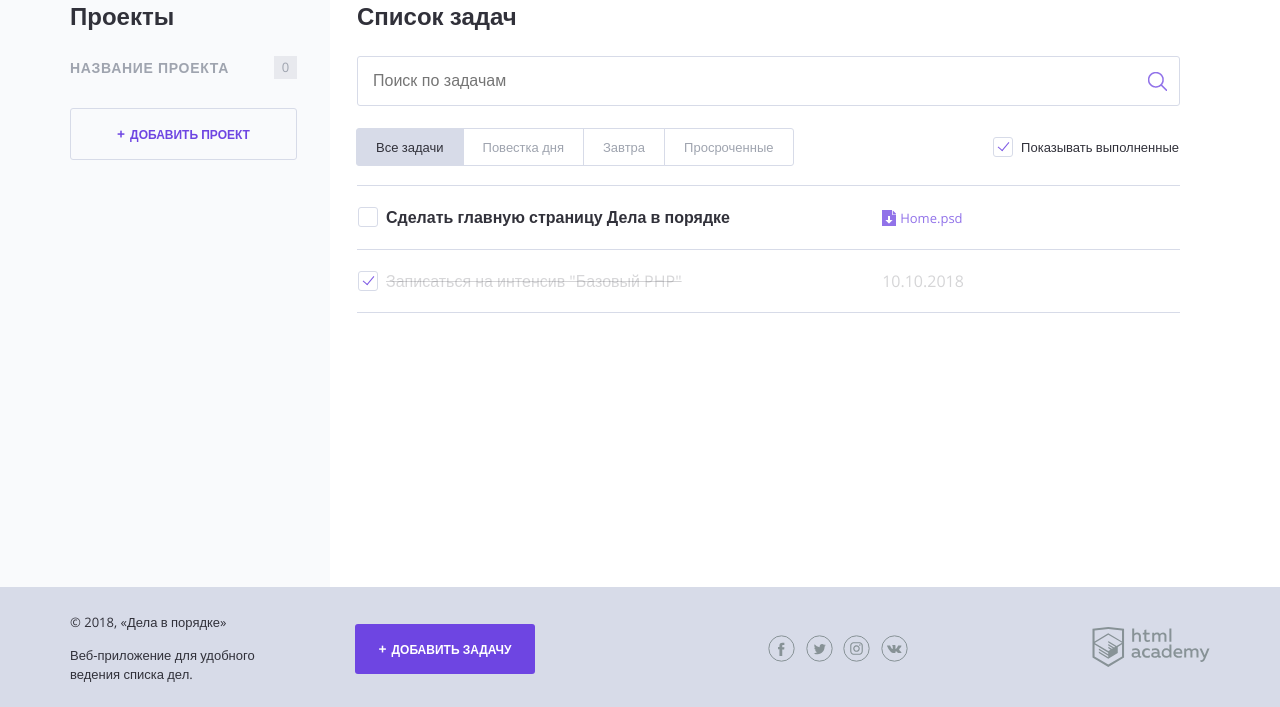
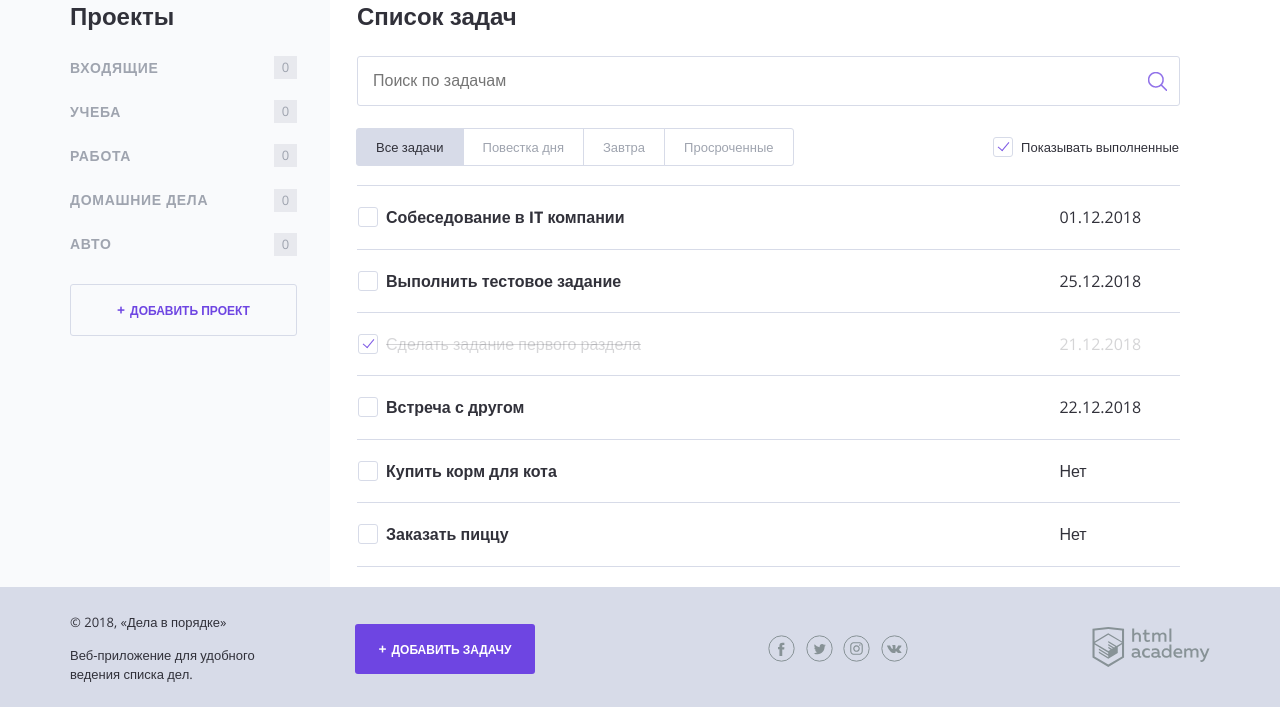
Before and after one commit to marypanasenko/192347-doingsdone, a PHP site: page / in a window 1280 px wide. Shown: the part 93-800 px from the top of the page. Run offline with PHP 8.4, Linux system fonts and the light colour scheme.

Commit message:
Добавила два массива с задачами и проектами. Вывод зачад и проектов

```diff
--- a/index.php
+++ b/index.php
@@ -1,6 +1,45 @@
 <?php
 // показывать или нет выполненные задачи
 $show_complete_tasks = rand(0, 1);
+
+$projects = ["Входящие", "Учеба", "Работа", "Домашние дела", "Авто"];
+$tasks = [ [    "task_name" => "Собеседование в IT компании",
+                "date" => "01.12.2018",
+                "category" => "$projects[2]",
+                 "done" => "0"
+            ],
+            [   "task_name" => "Выполнить тестовое задание",
+                "date" => "25.12.2018",
+                "category" => "$projects[2]",
+                "done" => "0"
+            ],
+            [   "task_name" => "Сделать задание первого раздела",
+                "date" => "21.12.2018",
+                "category" => "$projects[1]",
+                "done" => "1"
+            ],
+            [   "task_name" => "Встреча с другом",
+                "date" => "22.12.2018",
+                "category" => "$projects[0]",
+                "done" => "0"
+            ],
+            [   "task_name" => "Купить корм для кота",
+                "date" => "Нет",
+                "category" => "$projects[3]",
+                "done" => "0"
+            ],
+            [   "task_name" => "Заказать пиццу",
+                "date" => "Нет",
+                "category" => "$projects[3]",
+                "done" => "0"
+            ]
+         ];
+$i = 0;
+$u = 0;
+$projects_count = count($projects);
+$tasks_count = count($tasks);
+
+
 ?>
 <!DOCTYPE html>
 <html lang="ru">
@@ -43,16 +82,21 @@ $show_complete_tasks = rand(0, 1);
         <div class="content">
             <section class="content__side">
                 <h2 class="content__side-heading">Проекты</h2>
-
                 <nav class="main-navigation">
                     <ul class="main-navigation__list">
+                        <?php while ($i < $projects_count): ?>
                             <li class="main-navigation__list-item">
-                            <a class="main-navigation__list-item-link" href="#">Название проекта</a>
+                                <a class="main-navigation__list-item-link" href="#">
+                                    <?php if ($i < $projects_count):
+                                        echo $projects[$i];
+                                        $i++;
+                                    endif;?>
+                                </a>
                                 <span class="main-navigation__list-item-count">0</span>
                             </li>
+                        <?php endwhile; ?>
                     </ul>
                 </nav>
-
                 <a class="button button--transparent button--plus content__side-button"
                    href="pages/form-project.html" target="project_add">Добавить проект</a>
             </section>
@@ -75,44 +119,41 @@ $show_complete_tasks = rand(0, 1);
                     </nav>
 
                     <label class="checkbox">
-                        <!--добавить сюда аттрибут "checked", если переменная $show_complete_tasks равна единице-->
-                        <input class="checkbox__input visually-hidden show_completed"
-                               <?php if ($show_complete_tasks): ?>checked<?php endif; ?>
-                               type="checkbox">
+                        <input class="checkbox__input visually-hidden show_completed" type="checkbox"
+                               <?php if ($show_complete_tasks): ?>checked<?php endif; ?>>
                         <span class="checkbox__text">Показывать выполненные</span>
                     </label>
                 </div>
-
                 <table class="tasks">
-                    <tr class="tasks__item task">
+                    <?php foreach ($tasks as $key => $item): ?>
+                    <?php if (($show_complete_tasks and $item["done"]) or !$item["done"]): ?>
+                            <tr class="tasks__item task
+                            <?php if ($item["done"]):
+                                print "task--completed";
+                            endif; ?>"
+                            ">
                             <td class="task__select">
                                 <label class="checkbox task__checkbox">
-                                <input class="checkbox__input visually-hidden task__checkbox" type="checkbox" value="1">
-                                <span class="checkbox__text">Сделать главную страницу Дела в порядке</span>
+                                    <input class="checkbox__input visually-hidden task__checkbox" type="checkbox" value="1"
+                                        <?php if ($item["done"]): ?>
+                                           checked
+                                    <?php endif; ?>">
+                                    <span class="checkbox__text">
+                                    <?php if ($u < $tasks_count):
+                                        print ($item["task_name"]);
+                                    endif; ?>
+                                </span>
                                 </label>
                             </td>
-
-                        <td class="task__file">
-                            <a class="download-link" href="#">Home.psd</a>
-                        </td>
-
-                        <td class="task__date"></td>
-                    </tr>
-
-                    <?php if ($show_complete_tasks): ?>
-                      <tr class="tasks__item task task--completed">
-                        <td class="task__select">
-                          <label class="checkbox task__checkbox">
-                            <input class="checkbox__input visually-hidden" type="checkbox" checked>
-                            <span class="checkbox__text">Записаться на интенсив "Базовый PHP"</span>
-                          </label>
-                        </td>
-                        <td class="task__date">10.10.2018</td>
-
-                        <td class="task__controls">
+                            <td class="task__date">
+                                <?php if ($u < $tasks_count):
+                                    print ($item["date"]);
+                                endif; ?>
                             </td>
                             </tr>
                      <?php endif; ?>
+                    <?php endforeach; ?>
+
                 </table>
             </main>
         </div>
```
Lines whose indentation alone changed are shown as unchanged.
